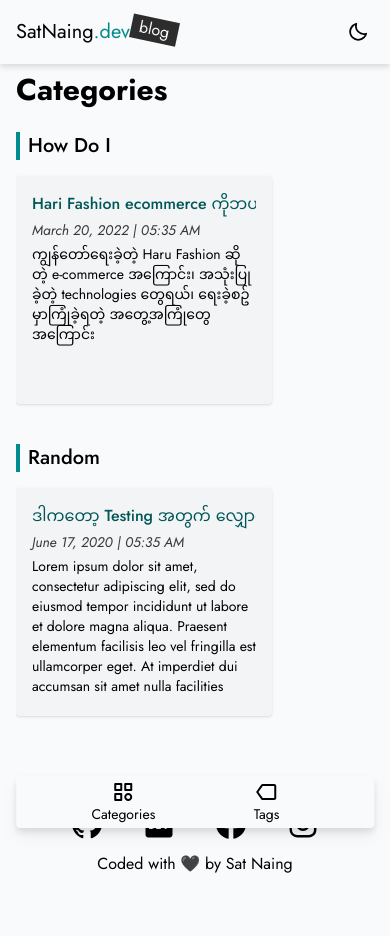
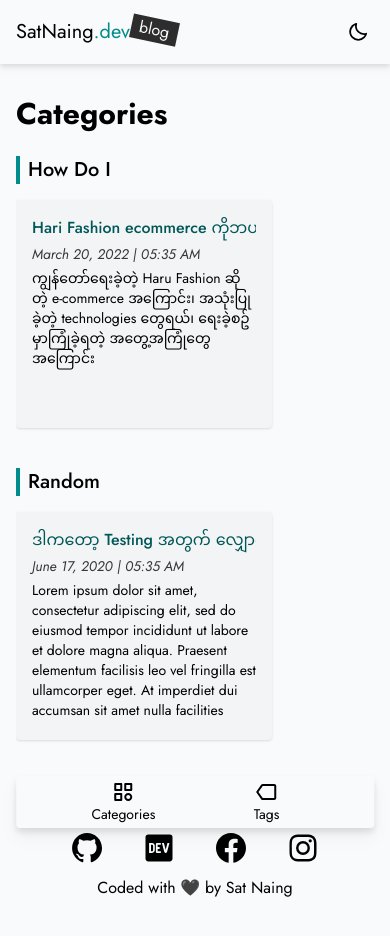
Before and after one commit to Muray1008/portfolio, a Next.js app: page /blog/categories in a window 390 px wide. Shown: the top 936 px of the page. Built offline with nearby package versions, Linux system fonts and the light colour scheme.

Commit message:
:lipstick: update heading layout

```diff
--- a/pages/blog/categories/[category].tsx
+++ b/pages/blog/categories/[category].tsx
@@ -28,8 +28,8 @@ const Blog: NextPage<Props> = ({ posts, category }) => {
           <BlogHeader />
           <SocialLinks />
           <main id="main" className="mb-20 min-h-[70vh]">
-            <div className="mt-16 py-2 md:pt-16 px-4 sm:px-8 md:px-20 max-w-4xl mx-auto">
-              <h1 className="text-3xl lg:text-4xl font-bold mb-8 pl-4 border-l-8 border-marrsgreen dark:border-carrigreen">
+            <div className="mt-16 pt-8 md:pt-16 px-4 sm:px-8 md:px-20 max-w-4xl mx-auto">
+              <h1 className="text-2xl md:text-3xl lg:text-4xl font-medium md:font-bold mb-0 md:mb-8 pl-2 md:pl-4 border-l-8 border-marrsgreen dark:border-carrigreen">
                 Category:{" "}
                 <span className="capitalize">{unslugify(category)}</span>
               </h1>
--- a/pages/blog/categories/index.tsx
+++ b/pages/blog/categories/index.tsx
@@ -29,7 +29,7 @@ const Blog: NextPage<Props> = ({ categories, posts }) => {
           <BlogHeader />
           <SocialLinks />
           <main id="main" className="mb-20 min-h-[70vh]">
-            <div className="mt-16 py-2 md:pt-16 px-4 sm:px-8 md:px-20 max-w-4xl mx-auto">
+            <div className="mt-16 pt-8 pb-2 md:pt-16 px-4 sm:px-8 md:px-20 max-w-4xl mx-auto">
               <h1 className="text-3xl lg:text-4xl font-bold">Categories</h1>
             </div>
             {categories.map((category) => (
```
